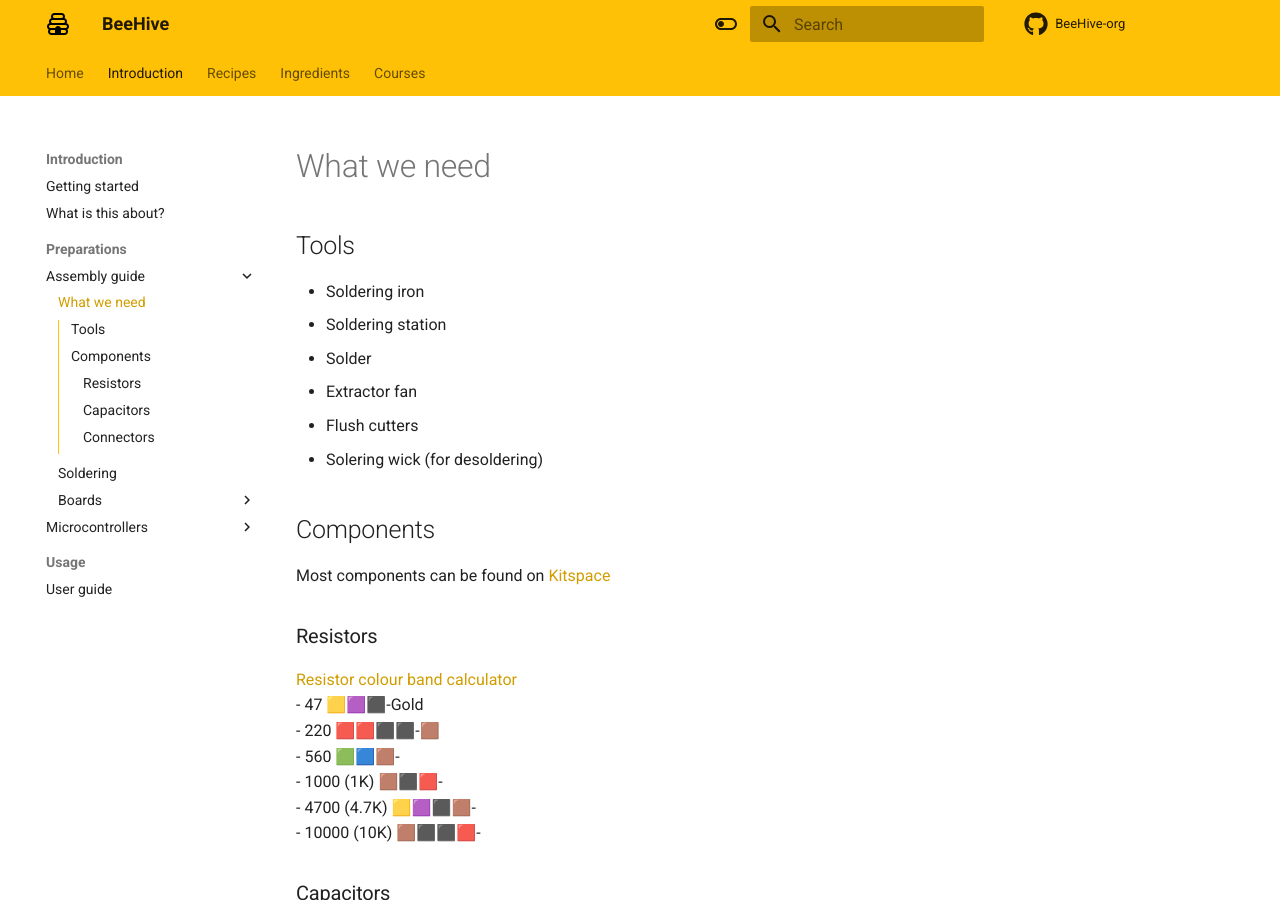
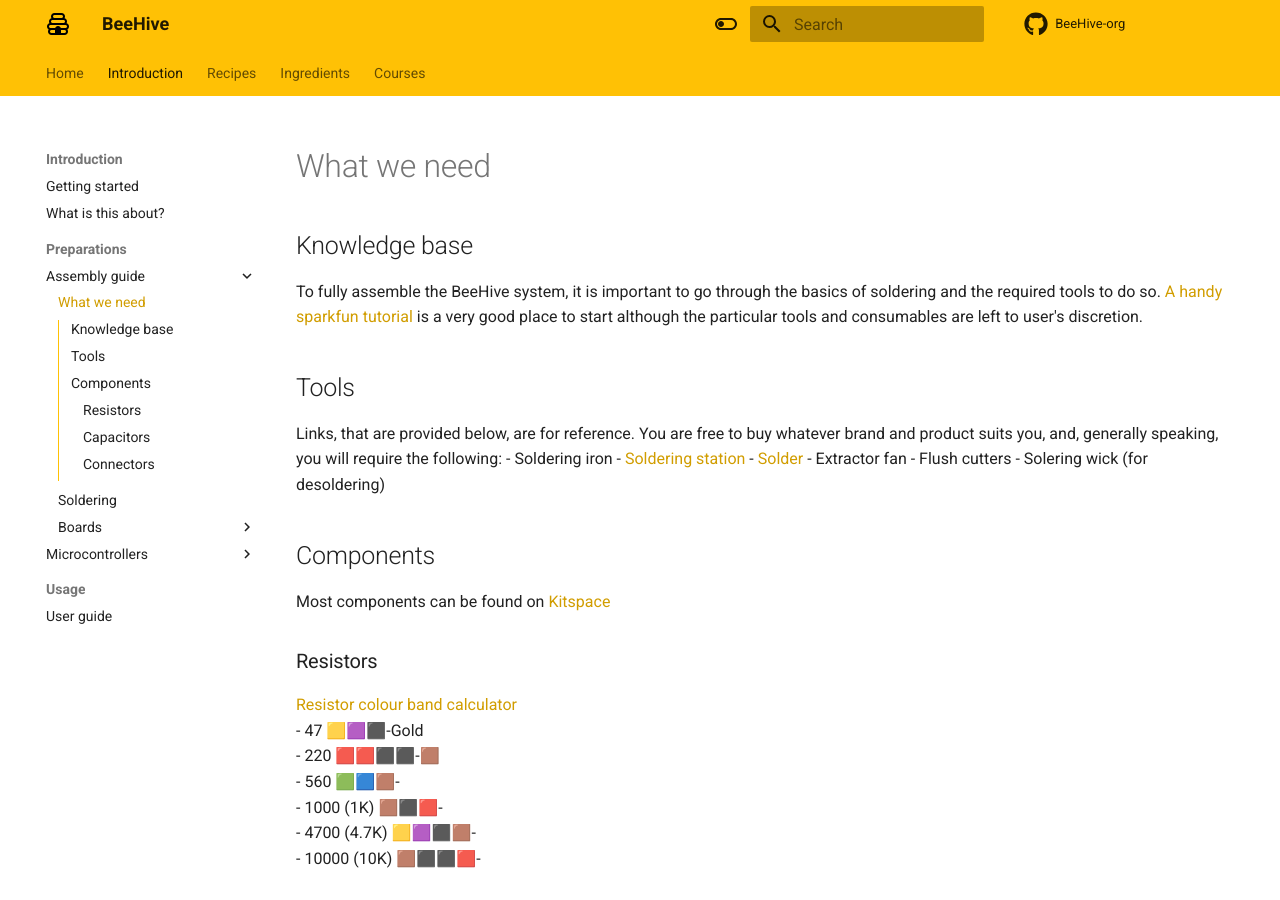
Before and after one commit to BeeHive-org/BeeHive-org.github.io, an MkDocs documentation site: the page built from docs/assembly-guide.md, in a window 1280 px wide and 900 px high. Built offline with MkDocs 1.6.1 and Material for MkDocs 9.7.7, drawn with Linux system fonts in a browser that asks for light colours; comment, search, counter and statistics services are not loaded.

Commit message:
Update assembly-guide.md

```diff
--- a/docs/assembly-guide.md
+++ b/docs/assembly-guide.md
@@ -3,11 +3,14 @@ title: What we need
 description:
 ---
 
+## Knowledge base
+To fully assemble the BeeHive system, it is important to go through the basics of soldering and the required tools to do so. [A handy sparkfun tutorial](https://learn.sparkfun.com/tutorials/how-to-solder-through-hole-soldering/all) is a very good place to start although the particular tools and consumables are left to user's discretion.
 
 ## Tools
+Links, that are provided below, are for reference. You are free to buy whatever brand and product suits you, and, generally speaking, you will require the following:
 - Soldering iron
-- Soldering station
-- Solder
+- [Soldering station](https://www.amazon.co.uk/Soldering-Station%EF%BC%8CSoldering-Adjustable-Function-Switching/dp/B0B5GM885M/ref=sr_1_16?c=ts&keywords=Soldering+Stations&qid=1701894116&s=diy&sr=1-16&ts_id=1939419031)
+- [Solder](https://uk.rs-online.com/web/p/solder/2441549)
 - Extractor fan
 - Flush cutters
 - Solering wick (for desoldering)
```
